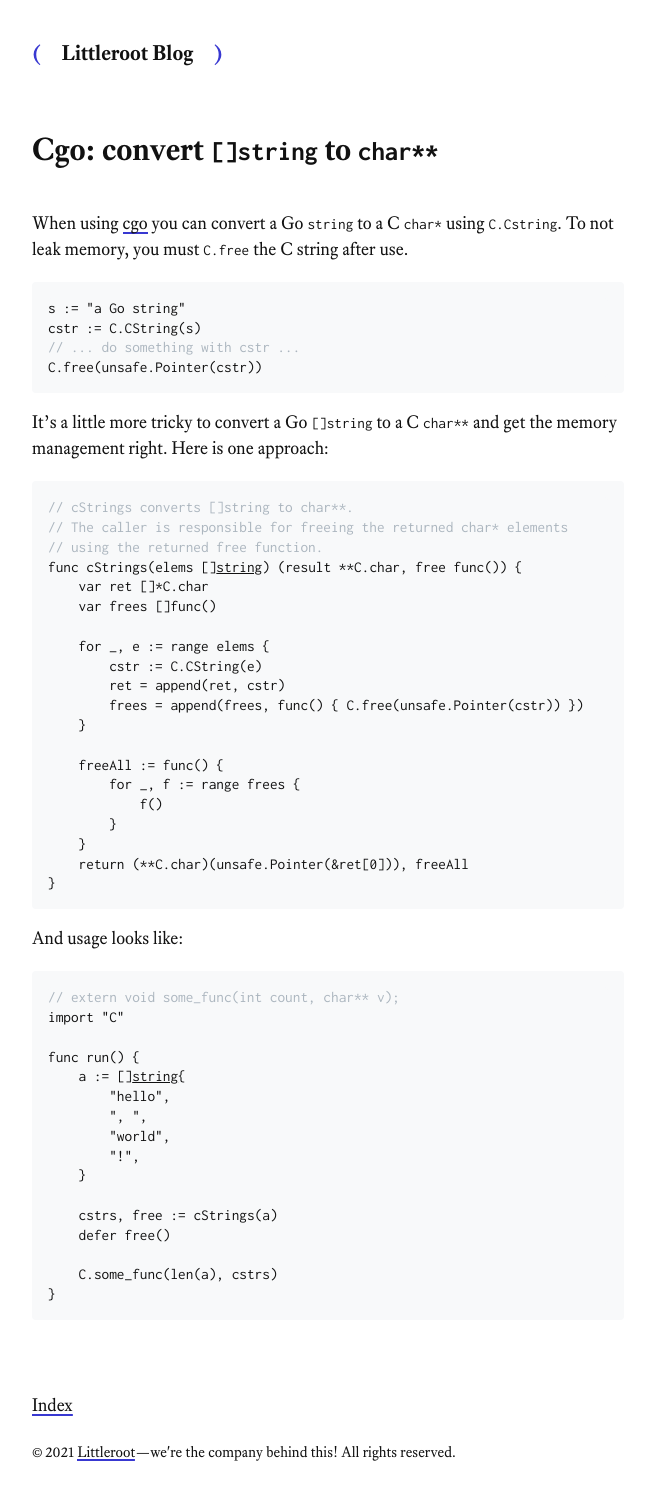
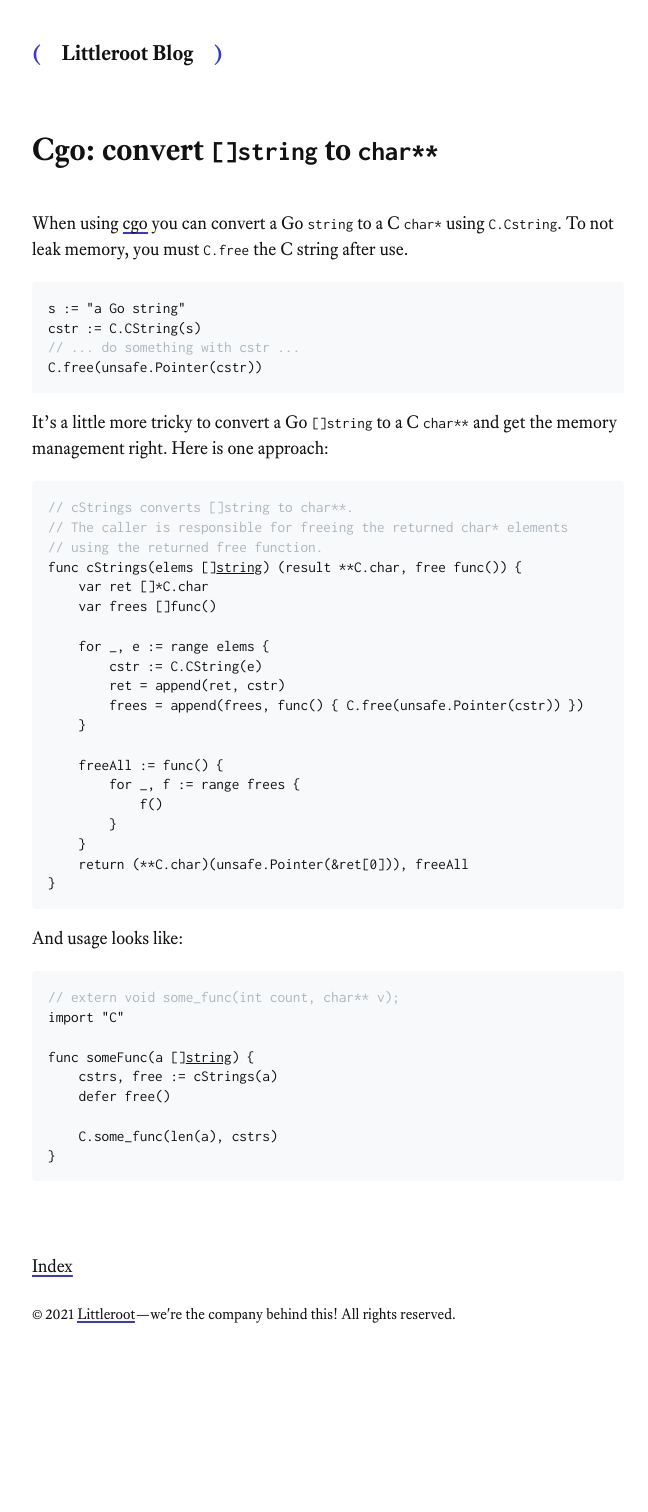
Before and after one commit to littleroot/blog, a Jekyll site: the page built from _pages/cgo char star star.md, in a window 1280 px wide. Shown: the whole page, without its empty margins (312-960 px from the left). Built offline with Jekyll 4.4.1, drawn with Linux system fonts in a browser that asks for light colours; after the commit the page ends 1374 px from its top, so only the background shows below that.

Commit message:
more realistic example

```diff
--- a/_pages/cgo char star star.md
+++ b/_pages/cgo char star star.md
@@ -47,14 +47,7 @@ And usage looks like:
 // extern void some_func(int count, char** v);
 import "C"
 
-func run() {
-    a := []string{
-        "hello",
-        ", ",
-        "world",
-        "!",
-    }
-
+func someFunc(a []string) {
     cstrs, free := cStrings(a)
     defer free()
 
```
